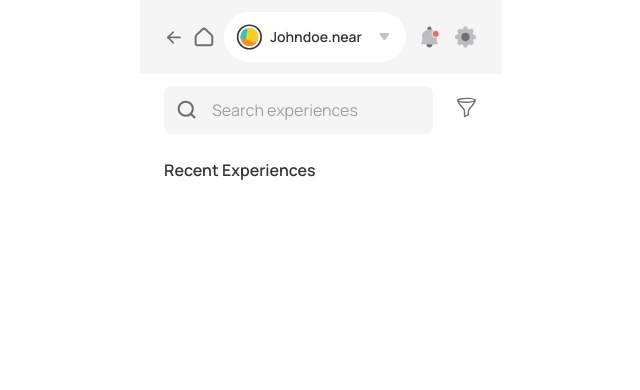
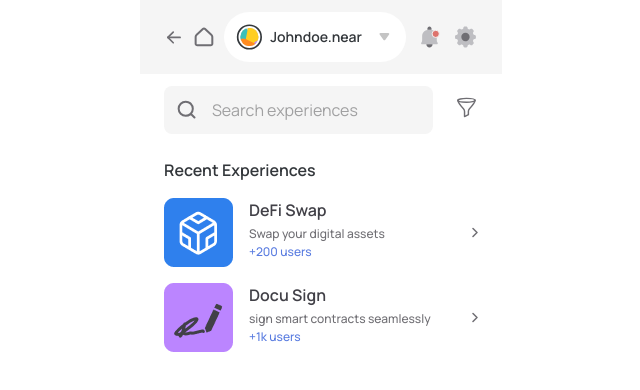
Before and after one commit to Sharpmind015/NearChallenge, a Next.js app: page /experience in a window 1280 px wide. Shown: the top 390 px of the page, without its empty margins (319-959 px from the left). Built offline with nearby package versions, Linux system fonts and the light colour scheme.

Commit message:
add recentexperience components to experience page

```diff
--- a/components/RecentExperience.tsx
+++ b/components/RecentExperience.tsx
@@ -12,16 +12,16 @@
 const RecentExperience : FC<Props> = ({src, title, description, users}) => {
   return (
     <Link href='' >
-      <a className='flex flex-wrap'>
+      <a className='flex flex-wrap justify-between mt-4'>
         <div className='flex flex-wrap'>
           <Image src={src} width='69' height='69' alt='' />
           <div className='ml-4'>
-            <h4 className='heading heading--2'>{title}</h4>
-            <p className='text-gray-800 text-12px font-medium leading-4 mt-1'>{description}</p>
+            <h4 className='heading heading--2 text-gray-200'>{title}</h4>
+            <p className='text-gray-300 text-12px font-medium leading-4 mt-1'>{description}</p>
             <p className='text-12px font-medium leading-5 not-italic text-blue-100 mb-1'>{users}</p>
           </div>
         </div>
-        <Image src='arrowleft.svg' width='6' height='11' alt='' />
+        <Image src='/arrowleft.svg' width='6' height='11' alt='' />
       </a>
     </Link>
   )
--- a/pages/experience.tsx
+++ b/pages/experience.tsx
@@ -3,6 +3,7 @@
 import Image from 'next/image'
 import Container from '../layouts/Container'
 import Topbar from '../layouts/Topbar'
+import RecentExperience from '../components/RecentExperience'
 import {useState} from 'react'
 
 const Experience: NextPage = () => {
@@ -35,6 +36,8 @@
             </button>
           </div>
           <h3 className='heading heading--2 mt-6'>Recent Experiences</h3>
+          <RecentExperience src='/DeFi.png' title='DeFi Swap' description='Swap your digital assets' users='+200 users' />
+          <RecentExperience src='/Docu.png' title='Docu Sign' description='sign smart contracts seamlessly' users='+1k users' />
         </main>
         </div>
       </Container>
```
Also changed, not shown: public/DeFi.png (added), public/Docu.png (added).
